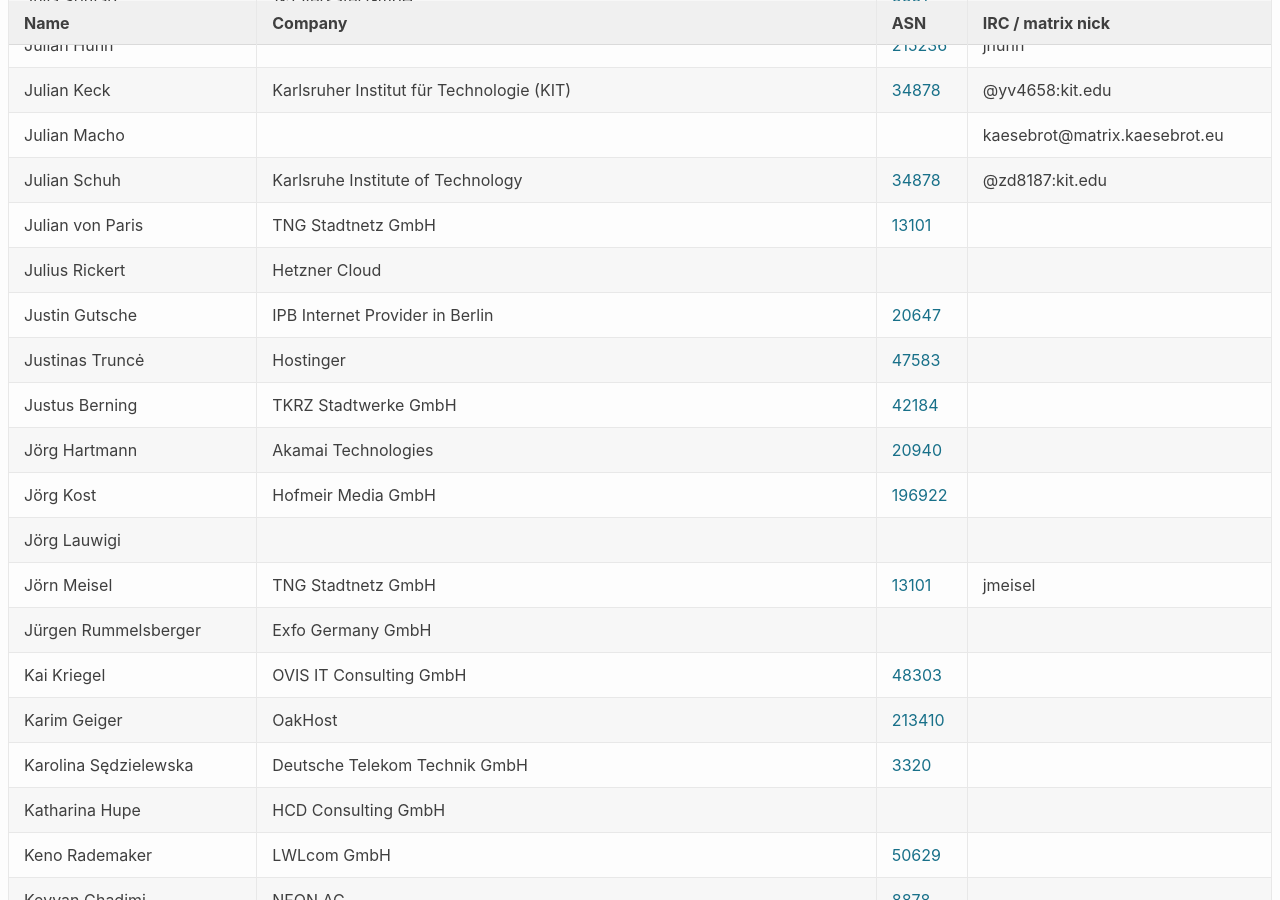
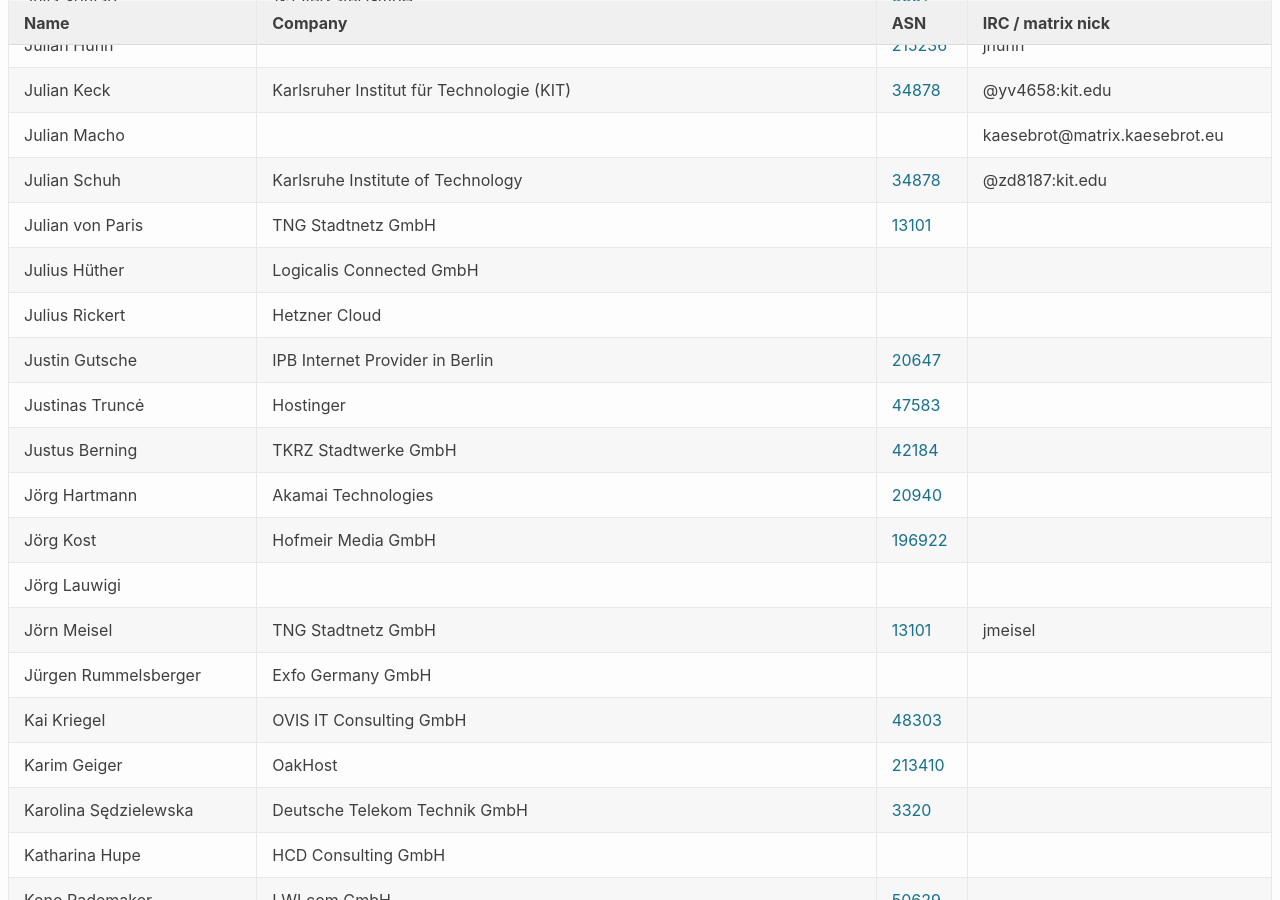
Before and after one commit to denog/pretix-attendeelist, a Jekyll site: the page built from denog17/index.markdown, in a window 1280 px wide and 900 px high, scrolled down 8794 px. Built offline with Jekyll 4.4.1, drawn with Linux system fonts in a browser that asks for light colours.

Commit message:
Latest data: Fri Sep 26 14:10:48 UTC 2025

```diff
--- a/_data/attendees_denog17_onsite.json
+++ b/_data/attendees_denog17_onsite.json
@@ -1206,6 +1206,12 @@
     "asn": "8881"
   },
   {
+    "name": "Julius Hüther",
+    "company": "Logicalis Connected GmbH",
+    "irc": null,
+    "asn": null
+  },
+  {
     "name": "Julius Rickert",
     "company": "Hetzner Cloud",
     "irc": null,
```
